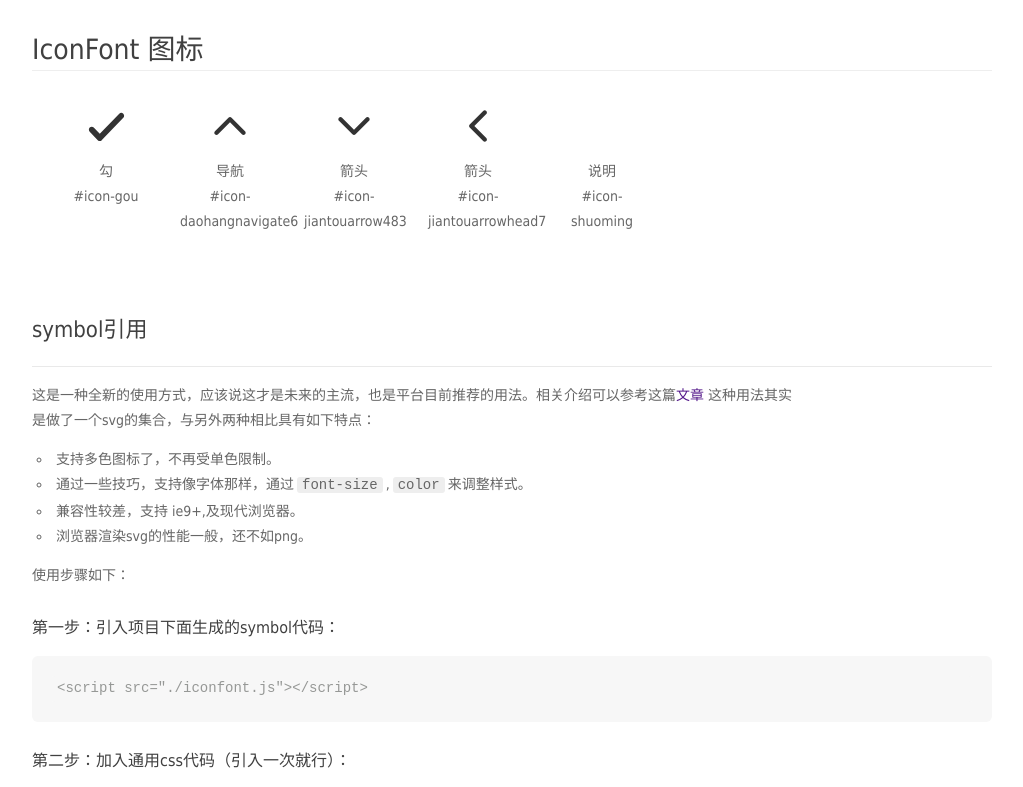
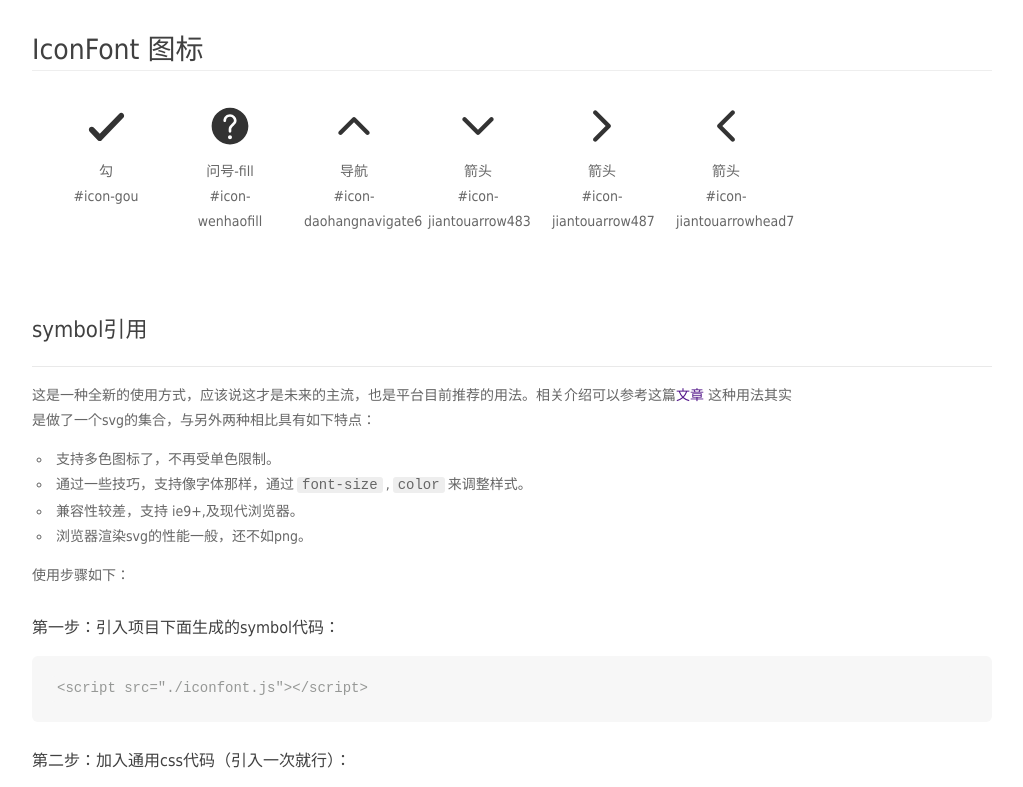
Before and after one commit to Marcuslyj/d3demos, a plain HTML site: page TongYiShiTu字体图标/demo_symbol.html in a window 1280 px wide. Shown: the top 787 px of the page, without its empty margins (128-1151 px from the left). Drawn offline with Linux system fonts and the light colour scheme.

Commit message:
Update demo_symbol.html

```diff
--- a/TongYiShiTu字体图标/demo_symbol.html
+++ b/TongYiShiTu字体图标/demo_symbol.html
@@ -37,6 +37,14 @@
 
                 <li>
                     <svg class="icon" aria-hidden="true">
+                        <use xlink:href="#icon-wenhaofill"></use>
+                    </svg>
+                    <div class="name">问号-fill</div>
+                    <div class="fontclass">#icon-wenhaofill</div>
+                </li>
+
+                <li>
+                    <svg class="icon" aria-hidden="true">
                         <use xlink:href="#icon-daohangnavigate6"></use>
                     </svg>
                     <div class="name">导航</div>
@@ -53,18 +61,18 @@
 
                 <li>
                     <svg class="icon" aria-hidden="true">
+                        <use xlink:href="#icon-jiantouarrow487"></use>
+                    </svg>
+                    <div class="name">箭头</div>
+                    <div class="fontclass">#icon-jiantouarrow487</div>
+                </li>
+
+                <li>
+                    <svg class="icon" aria-hidden="true">
                         <use xlink:href="#icon-jiantouarrowhead7"></use>
                     </svg>
                     <div class="name">箭头</div>
                     <div class="fontclass">#icon-jiantouarrowhead7</div>
-                </li>
-
-                <li>
-                    <svg class="icon" aria-hidden="true">
-                        <use xlink:href="#icon-shuoming"></use>
-                    </svg>
-                    <div class="name">说明</div>
-                    <div class="fontclass">#icon-shuoming</div>
                 </li>
 
         </ul>
```
